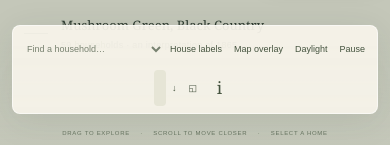
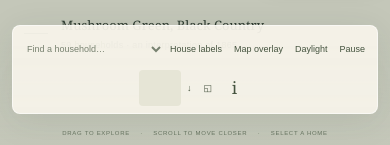
Before and after one commit to trwpang/mushroomgreen, an Astro site: page /village in a window 390 px wide. Shown: the part 696-841 px from the top of the page. Built offline with nearby package versions, Linux system fonts and the light colour scheme; Astro itself is replaced by a stand-in of ours; no server answers.

Commit message:
Align the speaker button with its neighbours in the interior toolbar
Co-Authored-By: Claude Opus 5.5 <noreply@anthropic.com>

```diff
--- a/src/pages/village.astro
+++ b/src/pages/village.astro
@@ -39,7 +39,7 @@ const households=(await getCollection('households')).sort((a,b)=>a.data.number-b
 <style is:global>#picture-preview{border:1px solid #fff8;border-radius:8px;background:#edece1;padding:32px 16px 18px;width:min(1050px,94vw);max-height:94vh}#picture-preview::backdrop{background:#17201dcc}#picture-image{display:block;width:100%;max-height:76vh;object-fit:contain}#picture-download{display:block;margin-top:12px;text-align:center;color:#526043;font-size:13px}#close-picture{position:absolute;right:8px;top:4px;background:none;border:0;color:#526043;font-size:24px}</style>
 
 <style is:global>
-#interior-toolbar{position:absolute;top:22px;right:22px;z-index:5;background:#f7f3e9f5;border:1px solid #fff8;border-radius:8px;padding:20px 24px;max-width:390px;box-shadow:0 12px 45px #20362b22}#interior-toolbar[hidden]{display:none}#interior-toolbar h2{font:25px Georgia,serif;margin:9px 0}#interior-toolbar p{font-size:11px;color:#6c725f;margin:8px 0 14px}#interior-toolbar button,#interior-toolbar select{padding:10px 12px;min-height:42px;background:#e3e4d7;color:#354b3d;border:1px solid #63765d33;border-radius:4px;font-size:12px}#interior-toolbar select{margin-right:8px;max-width:180px}#village-app[data-interior] .edition,#village-app[data-interior] .zoom-controls,#village-app[data-interior] footer{display:none}#village-app[data-interior] header .views{display:none}@media(max-width:640px){#village-app[data-interior] header{display:none}#interior-toolbar{top:auto;bottom:12px;left:12px;right:12px;max-width:none;padding:15px 18px}#interior-toolbar h2{font-size:21px}}
+#interior-toolbar{position:absolute;top:22px;right:22px;z-index:5;background:#f7f3e9f5;border:1px solid #fff8;border-radius:8px;padding:20px 24px;max-width:390px;box-shadow:0 12px 45px #20362b22}#interior-toolbar[hidden]{display:none}.sound-toggle{display:inline-flex;align-items:center;justify-content:center;vertical-align:middle;min-width:42px}#interior-toolbar h2{font:25px Georgia,serif;margin:9px 0}#interior-toolbar p{font-size:11px;color:#6c725f;margin:8px 0 14px}#interior-toolbar button,#interior-toolbar select{vertical-align:middle;padding:10px 12px;min-height:42px;background:#e3e4d7;color:#354b3d;border:1px solid #63765d33;border-radius:4px;font-size:12px}#interior-toolbar select{margin-right:8px;max-width:180px}#village-app[data-interior] .edition,#village-app[data-interior] .zoom-controls,#village-app[data-interior] footer{display:none}#village-app[data-interior] header .views{display:none}@media(max-width:640px){#village-app[data-interior] header{display:none}#interior-toolbar{top:auto;bottom:12px;left:12px;right:12px;max-width:none;padding:15px 18px}#interior-toolbar h2{font-size:21px}}
 </style>
 
 <style is:global>#room-controls{position:absolute;left:40px;bottom:92px;z-index:2}#room-controls button{background:#f7f4eaef;color:#44533e;border:1px solid #fff8;border-radius:5px;padding:12px 18px;font-size:12px}#village-app[data-clean=true] #room-controls{display:none}@media(max-width:1050px){#room-controls{bottom:145px;left:24px}}</style>
```
